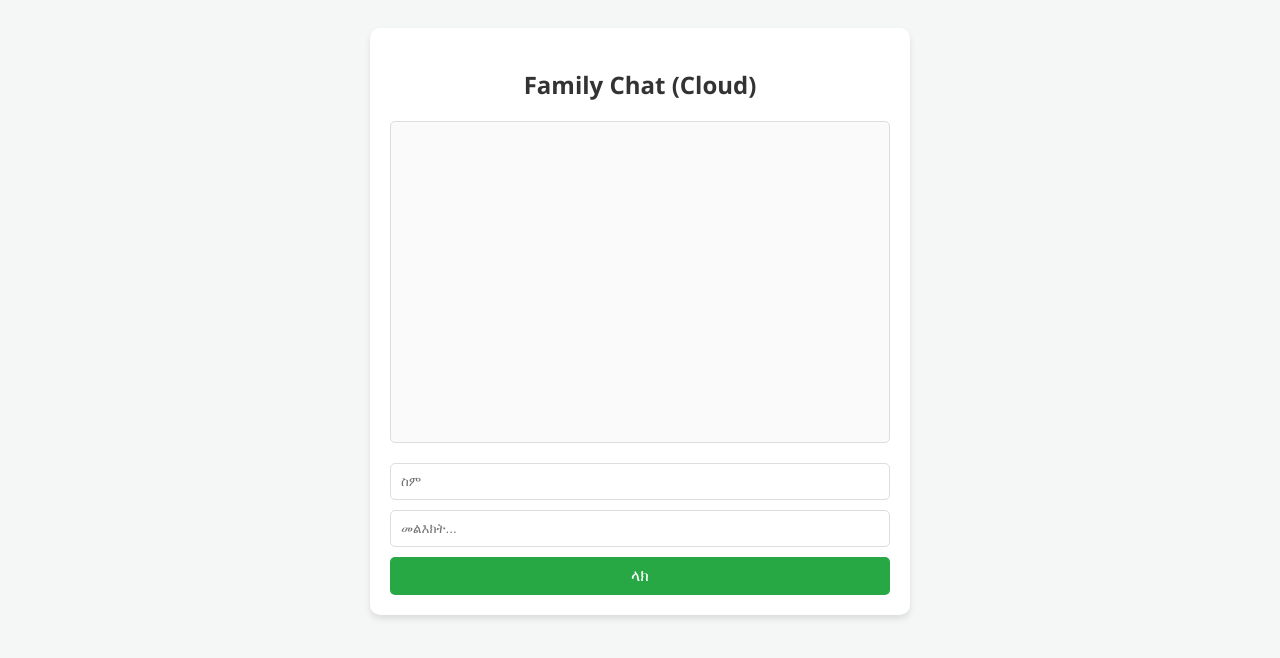
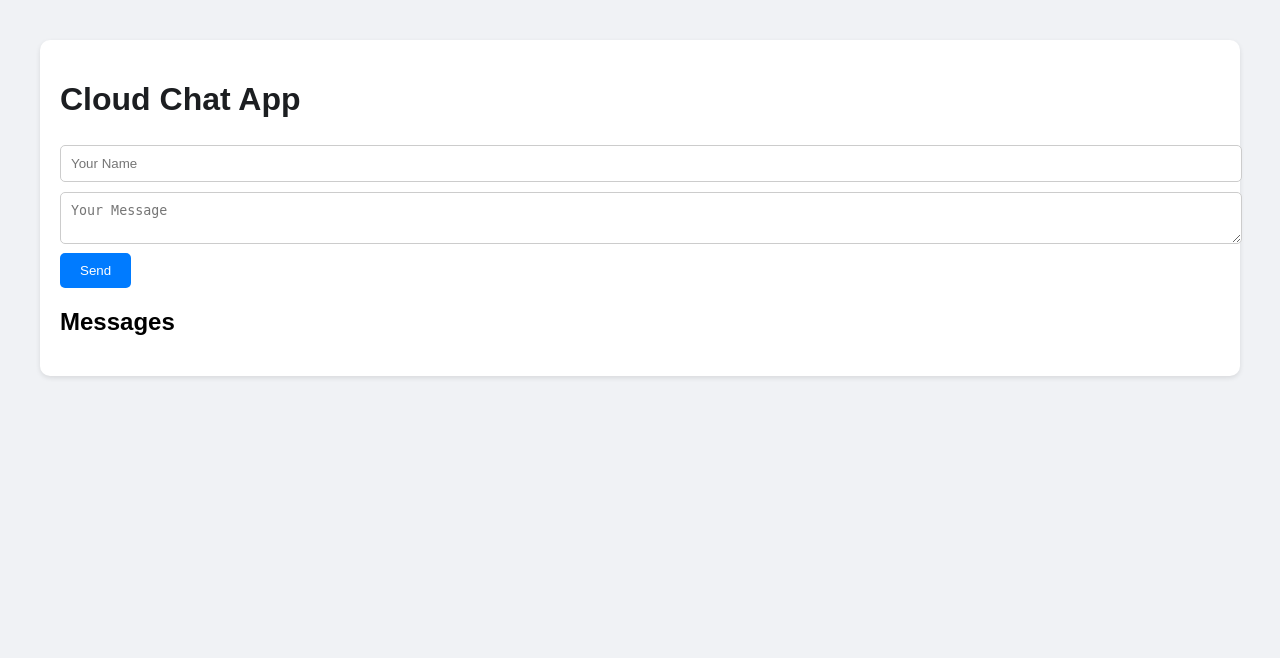
Before and after one commit to CherinetGama/cloud-chat-app, a Flask app: page / in a window 1280 px wide. Shown: the top 658 px of the page. Run offline with Flask 3, Linux system fonts and the light colour scheme; data that the repository does not hold is empty.

Commit message:
Update index.html

```diff
--- a/templates/index.html
+++ b/templates/index.html
@@ -1,36 +1,37 @@
 <!DOCTYPE html>
-<html lang="en">
+<html>
 <head>
-    <meta charset="UTF-8">
-    <meta name="viewport" content="width=device-width, initial-scale=1.0">
-    <title>Cloud RDBMS Chat</title>
+    <title>Cloud Chat App</title>
     <style>
-        body { font-family: 'Segoe UI', Tahoma, Geneva, Verdana, sans-serif; background-color: #f4f7f6; display: flex; justify-content: center; padding: 20px; }
-        .container { width: 100%; max-width: 500px; background: white; padding: 20px; border-radius: 10px; box-shadow: 0 4px 6px rgba(0,0,0,0.1); }
-        h2 { color: #333; text-align: center; }
-        .chat-box { height: 300px; border: 1px solid #ddd; overflow-y: auto; padding: 10px; margin-bottom: 20px; background: #fafafa; border-radius: 5px; }
-        .msg { margin-bottom: 10px; padding: 8px; border-radius: 5px; background: #e9ecef; }
-        .msg strong { color: #007bff; }
-        input[type="text"] { width: calc(100% - 22px); padding: 10px; margin-bottom: 10px; border: 1px solid #ddd; border-radius: 5px; }
-        button { width: 100%; padding: 10px; background-color: #28a745; color: white; border: none; border-radius: 5px; cursor: pointer; font-size: 16px; }
-        button:hover { background-color: #218838; }
+        body { font-family: Arial, sans-serif; margin: 40px; background-color: #f0f2f5; }
+        .container { background: white; padding: 20px; border-radius: 10px; box-shadow: 0 2px 5px rgba(0,0,0,0.1); }
+        h1 { color: #1c1e21; }
+        form { margin-bottom: 20px; }
+        input, textarea { width: 100%; padding: 10px; margin: 5px 0; border: 1px solid #ccc; border-radius: 5px; }
+        button { background-color: #007bff; color: white; border: none; padding: 10px 20px; border-radius: 5px; cursor: pointer; }
+        button:hover { background-color: #0056b3; }
+        ul { list-style-type: none; padding: 0; }
+        li { background: #e9ecef; margin: 10px 0; padding: 15px; border-radius: 8px; color: #333; border-left: 5px solid #007bff; }
+        strong { color: #000; }
     </style>
 </head>
 <body>
     <div class="container">
-        <h2>Family Chat (Cloud)</h2>
-        <div class="chat-box">
-            {% for msg in messages %}
-                <div class="msg">
-                    <strong>{{ msg[1] }}:</strong> {{ msg[2] }}
-                </div>
+        <h1>Cloud Chat App</h1>
+        <form action="/send" method="POST">
+            <input type="text" name="name" placeholder="Your Name" required>
+            <textarea name="content" placeholder="Your Message" required></textarea>
+            <button type="submit">Send</button>
+        </form>
+
+        <h2>Messages</h2>
+        <ul>
+            {% for message in messages %}
+            <li>
+                <strong>{{ message.name }}:</strong> {{ message.content }}
+            </li>
             {% endfor %}
-        </div>
-        <form action="/send" method="POST">
-            <input type="text" name="user" placeholder="ስም" required>
-            <input type="text" name="content" placeholder="መልእክት..." required>
-            <button type="submit">ላክ</button>
-        </form>
+        </ul>
     </div>
 </body>
 </html>
```
